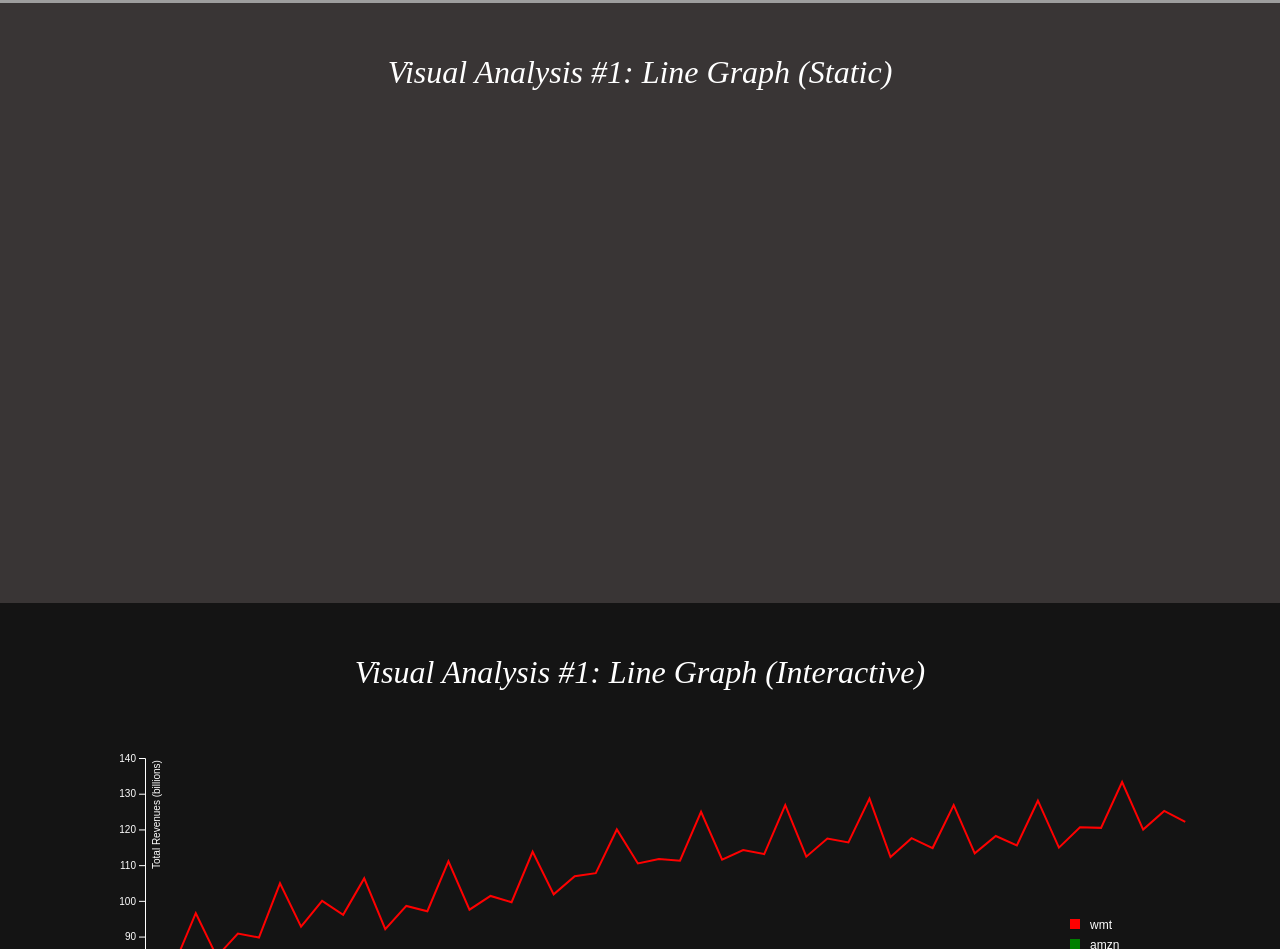
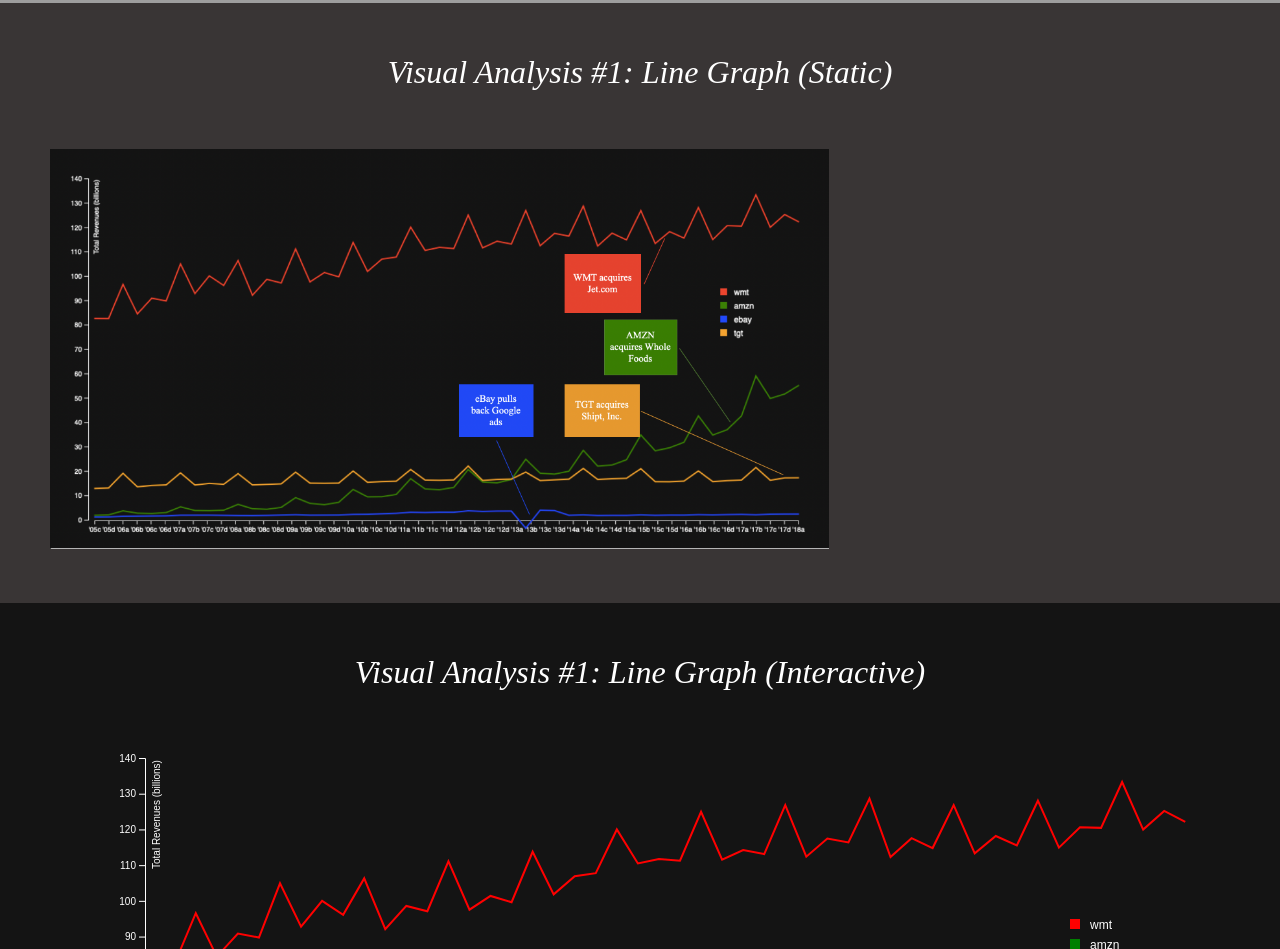
Before and after one commit to skaneri1/Information-Visualization-Site, a plain HTML site: page index.html in a window 1280 px wide. Shown: the part 1303-2252 px from the top of the page. Drawn offline with nearby package versions, Linux system fonts and the light colour scheme; grey boxes are pictures that could not be loaded.

Commit message:
Update index.html

```diff
--- a/index.html
+++ b/index.html
@@ -209,7 +209,9 @@
     <section id="blk3">
     <div class="block3">
       <h2>Visual Analysis #1: Line Graph (Static)</h2>
-
+      <div class="staticContain" style="width: 900px; height: 400px; padding-left: 50px;">
+        <img src="LineGraphStatic.png" height="400"/>
+      </div>
     </div>
     </section>
 
```
